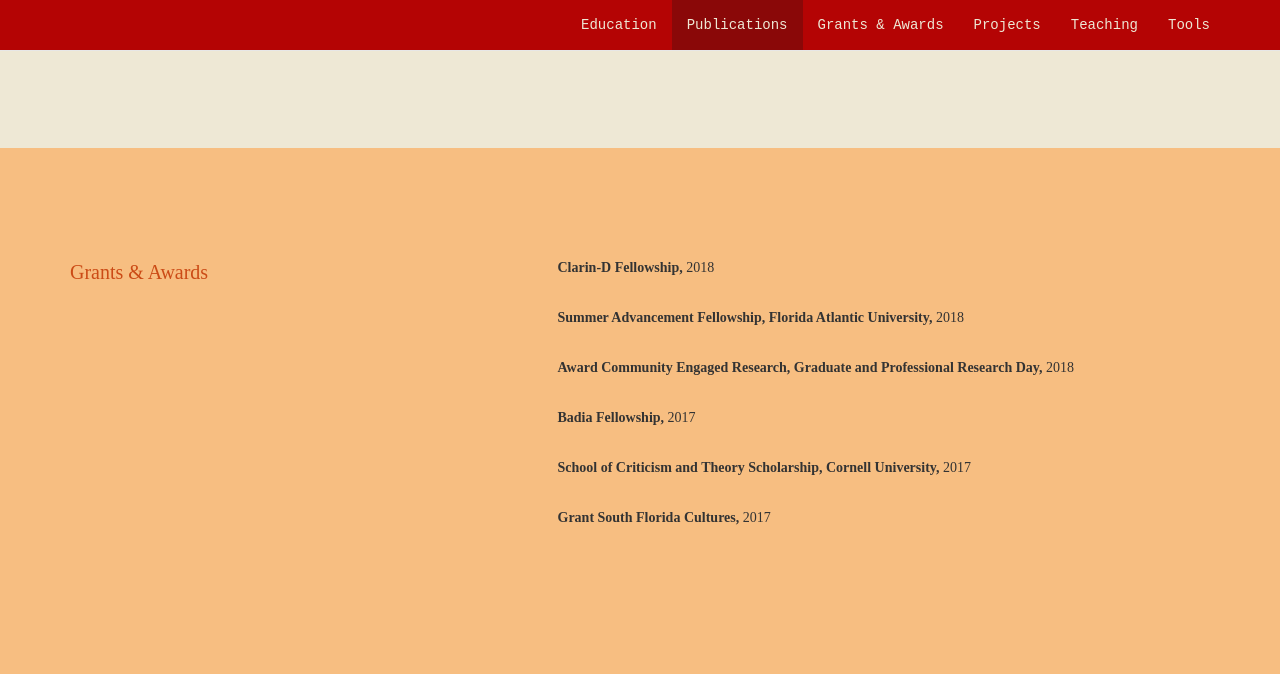
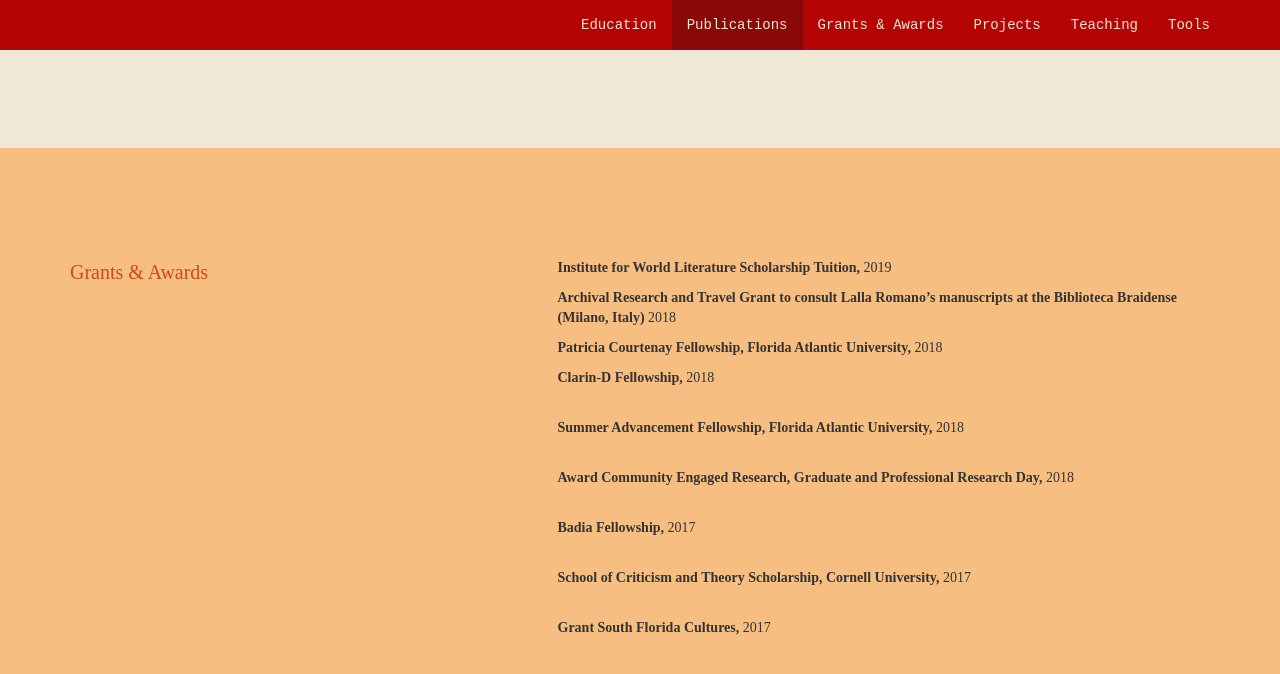
Before and after one commit to vivianapezzullo/nolauren.github.io, a Jekyll site: the page index.html, which Jekyll copies as it is, in a window 1280 px wide and 900 px high, scrolled down 2552 px. Shown: the top 674 px of the window. Built offline with Jekyll 4.4.1, drawn with Linux system fonts in a browser that asks for light colours; nearby versions of some CDN libraries.

Commit message:
Update index.html

```diff
--- a/index.html
+++ b/index.html
@@ -167,6 +167,13 @@
                 </div>
                 <div class="col-sm-1"></div>
                 <div class="col-sm-7">
+
+
+
+
+                    <p class="text-left"><b>Institute for World Literature Scholarship Tuition,</b> 2019</p>
+                    <p class="text-left"><b>Archival Research and Travel Grant to consult Lalla Romano’s manuscripts at the Biblioteca Braidense (Milano, Italy)</b> 2018</p>
+                    <p class="text-left"><b>Patricia Courtenay Fellowship, Florida Atlantic University,</b> 2018</p>
                     <p class="text-left"><b>Clarin-D Fellowship,</b> 2018</p>
                     <p class="text-left" style="margin-bottom:30px; margin-left:30px;"> </p>
 
```
